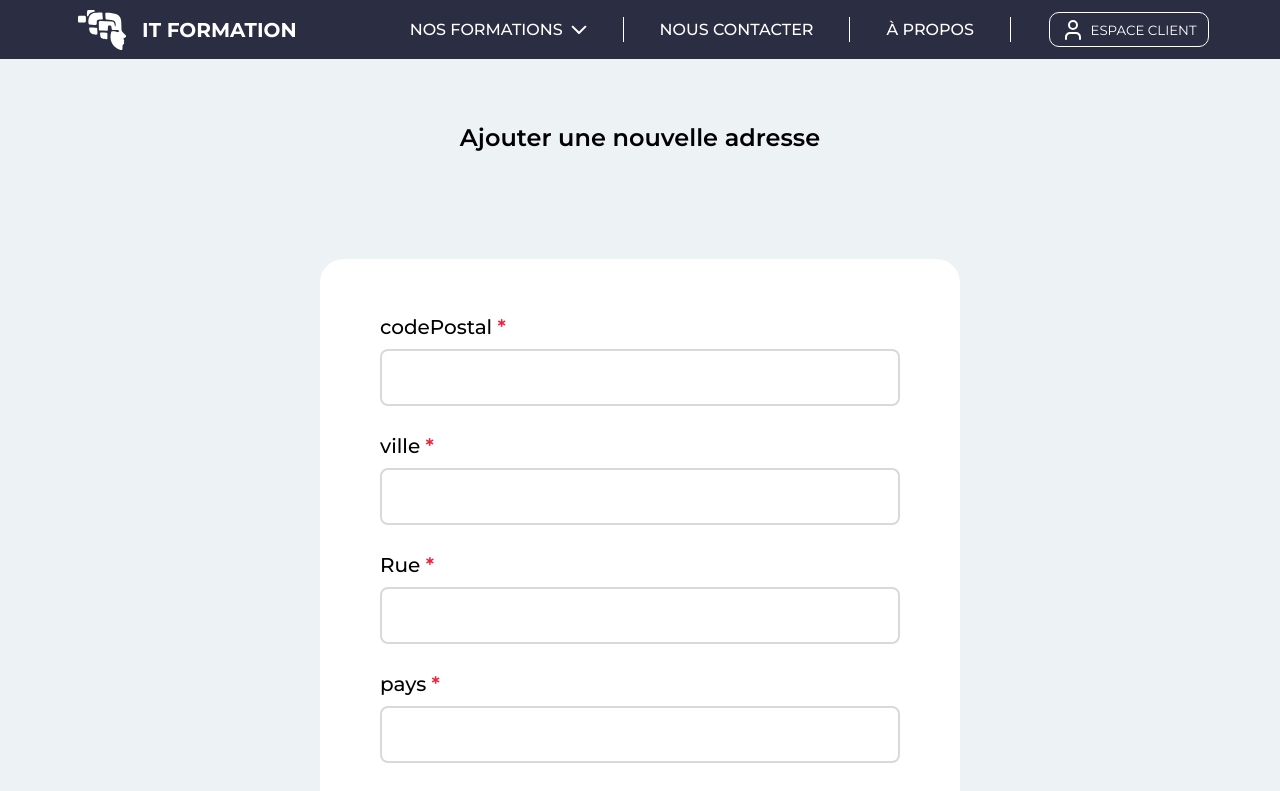
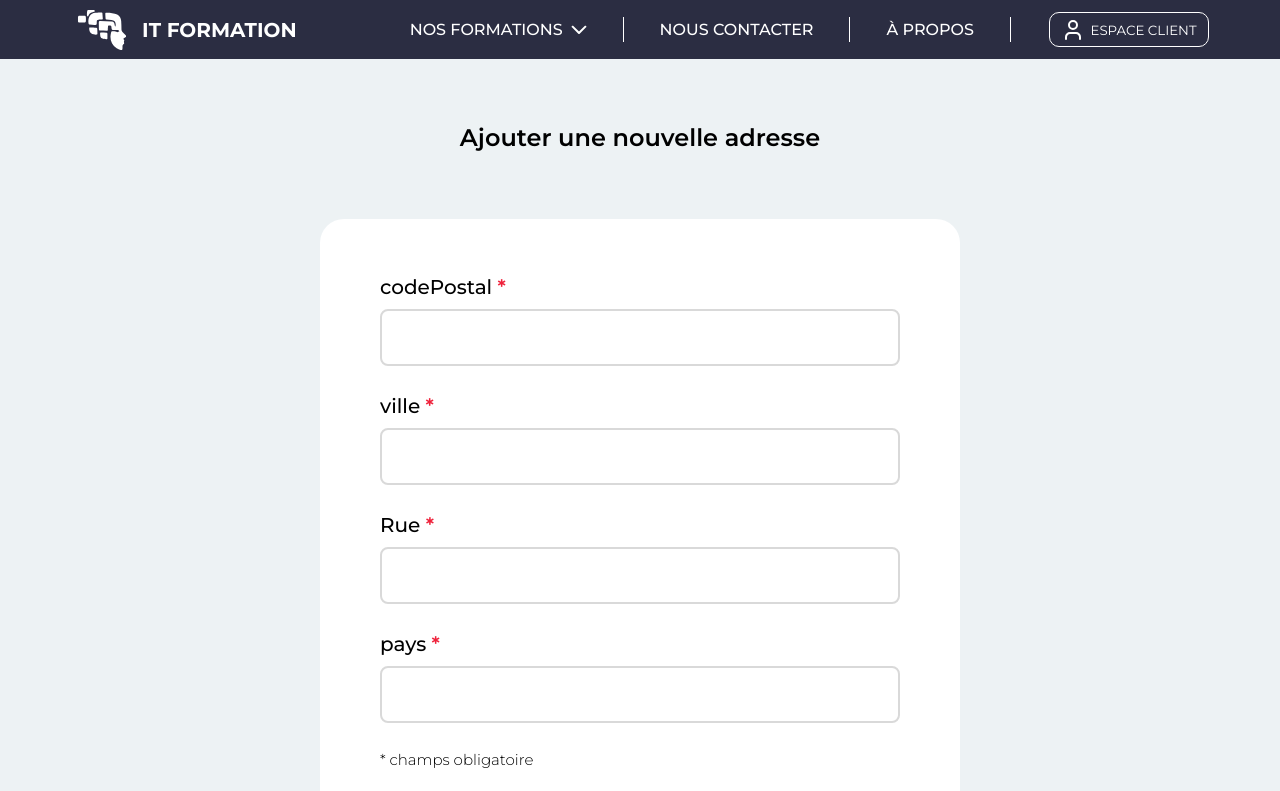
Before and after one commit to BastienCay/Front_IT_Formation, an Angular app in the folder IT_Formation/: page /ajout-adresse in a window 1280 px wide. Shown: the top 791 px of the page. Built offline with nearby package versions, Linux system fonts and the light colour scheme.

Commit message:
Hotfix css dashboard admin

```diff
--- a/IT_Formation/src/app/pages/page-admin/ajout-adresse/ajout-adresse.component.css
+++ b/IT_Formation/src/app/pages/page-admin/ajout-adresse/ajout-adresse.component.css
@@ -6,7 +6,7 @@ h1, h2, h3, p, a, label, span{
   background-color: #EDF2F4;
   display: grid;
   grid-template-columns: repeat(12,1fr);
-  grid-template-rows:5vh 20vh 105vh 10vh;
+  grid-template-rows:5vh 15vh 75vh 10vh;
 }
 
 p{
--- a/IT_Formation/src/app/pages/page-admin/ajout-formation/ajout-formation.component.html
+++ b/IT_Formation/src/app/pages/page-admin/ajout-formation/ajout-formation.component.html
@@ -1,5 +1,5 @@
 <div id="zone_formulaire">
-  <p>Ajouter un nouveau Theme</p>
+  <p>Ajouter une nouvelle Formation</p>
 <div id="formulaire">
 
   <form [formGroup]="nouvelleFormation" (ngSubmit)="onSubmit()">
--- a/IT_Formation/src/app/pages/page-admin/ajout-session/ajout-session.component.css
+++ b/IT_Formation/src/app/pages/page-admin/ajout-session/ajout-session.component.css
@@ -6,7 +6,7 @@ h1, h2, h3, p, a, label, span{
     background-color: #EDF2F4;
     display: grid;
     grid-template-columns: repeat(12,1fr);
-    grid-template-rows:5vh 15vh 130vh 10vh;
+    grid-template-rows:5vh 15vh 65vh 10vh;
   }
 
   p{
--- a/IT_Formation/src/app/pages/page-admin/ajout-sous-theme/ajout-sous-theme.component.html
+++ b/IT_Formation/src/app/pages/page-admin/ajout-sous-theme/ajout-sous-theme.component.html
@@ -1,5 +1,5 @@
 <div id="zone_formulaire">
-  <p>Ajouter un nouveau Theme</p>
+  <p>Ajouter un nouveau Sous-Thème</p>
 <div id="formulaire">
 
   <form [formGroup]="nouveauSousTheme" (ngSubmit)="onSubmit()">
```
